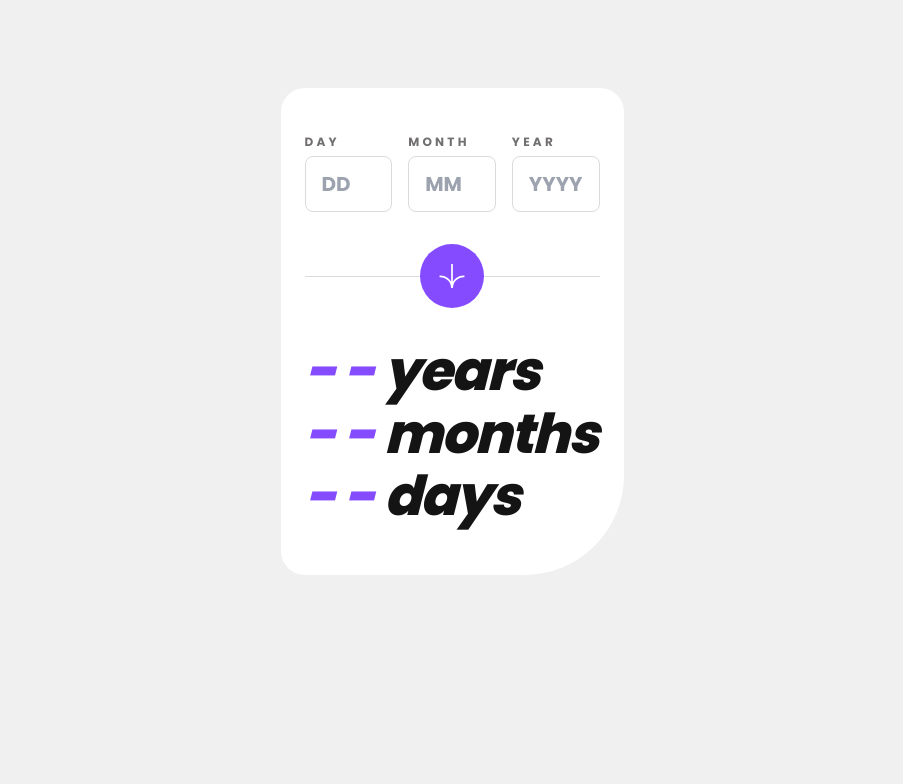
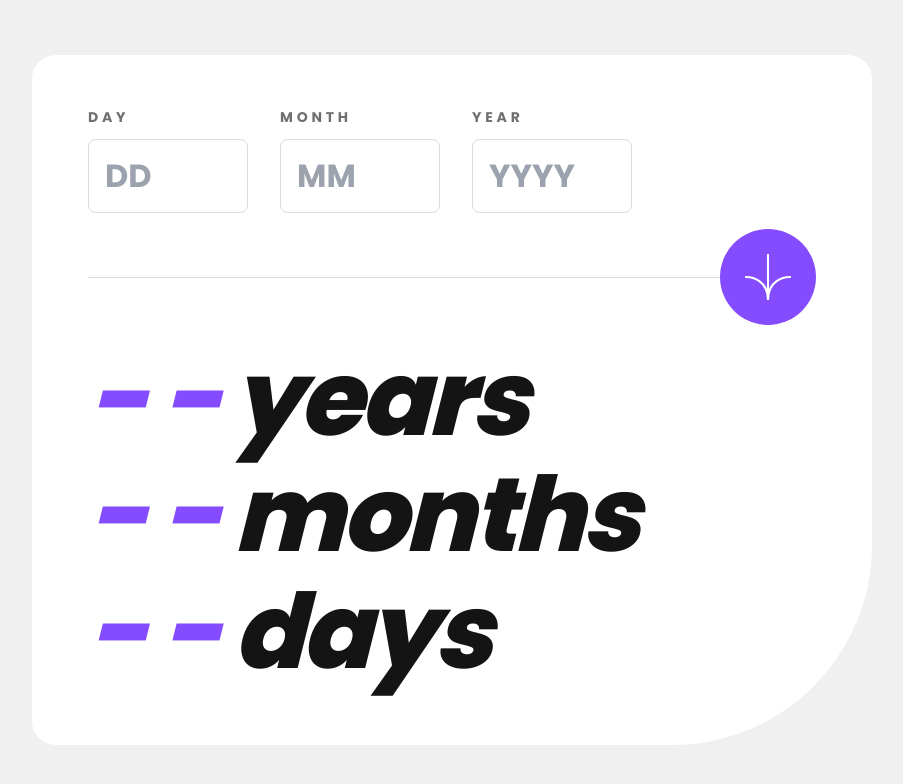
Before and after one commit to 3lectrologos/FM-age-calculator-app, a Next.js app: page / in a window 1280 px wide. Shown: the top 784 px of the page, without its empty margins (188-1091 px from the left). Built offline with nearby package versions, Linux system fonts and the light colour scheme.

Commit message:
Add desktop layout

```diff
--- a/app/page.tsx
+++ b/app/page.tsx
@@ -94,28 +94,28 @@ function DateInput({ callback }: { callback: (age: {years: string, months: strin
   }, [errors, callback])
 
   return (
-    <form className={`flex flex-col items-center gap-y-16`} onSubmit={handleSubmit(submitHandler)}>
-      <div className={`flex flex-row gap-x-4`}>
+    <form className={`flex flex-col items-center gap-y-16 lg:items-start`} onSubmit={handleSubmit(submitHandler)}>
+      <div className={`flex flex-row gap-x-4 lg:gap-x-8`}>
         {names.map((name, index) => (
-          <div className={`flex flex-col w-full`}
+          <div className={`flex flex-col w-full gap-y-2 lg:gap-y-4`}
                key={index}>
-            <label className={`uppercase text-[12px] leading-[12px] ${(errors[name]?.message || dateError()) ? 'text-lightred' : 'text-smokeygray'} tracking-[0.27em] font-semibold mb-2`}
+            <label className={`uppercase text-[12px] leading-[12px] ${(errors[name]?.message || dateError()) ? 'text-lightred' : 'text-smokeygray'} tracking-[0.27em] font-semibold lg:text-[14px]`}
                    htmlFor={name}>
               {name}
             </label>
-            <input className={`border ${(errors[name]?.message || dateError()) ? 'border-lightred' : 'border-lightgray'} w-full rounded-lg text-offblack text-[20px] font-bold px-4 py-3 focus:border-purple focus:outline-none`}
+            <input className={`border ${(errors[name]?.message || dateError()) ? 'border-lightred' : 'border-lightgray'} w-full rounded-lg text-offblack text-[20px] font-bold px-4 py-3 focus:border-purple focus:outline-none lg:text-[32px] lg:w-40`}
                    id={name} type='text' maxLength={maxLengths[index]} placeholder={placeholders[index]}
                    {...register(name, {
                      //onBlur: () => trigger()
                    })}
             />
             {errors[name]?.message &&
-              <span className={`text-lightred text-[8px] leading-[9px] tracking-tight italic mt-2`}>
+              <span className={`text-lightred text-[8px] leading-[8px] tracking-tight italic lg:text-[14px] lg:leading-[14px]`}>
                 {(errors[name]?.message ?? '').toString()}
               </span>
             }
             {name === 'day' && dateError() &&
-              <span className={`text-lightred text-[8px] leading-[9px] tracking-tight italic mt-2`}>
+              <span className={`text-lightred text-[8px] leading-[8px] tracking-tight italic lg:text-[14px] lg:leading-[14px]`}>
                 {(dateError() ?? '').toString()}
               </span>
             }
@@ -123,9 +123,9 @@ function DateInput({ callback }: { callback: (age: {years: string, months: strin
         ))}
       </div>
       <div className={`relative w-full border-b border-lightgray`}>
-        <button className={`absolute top-0 left-[50%] transform -translate-x-1/2 -translate-y-1/2 w-16 h-16 flex justify-center items-center rounded-full bg-purple text-white`}
+        <button className={`absolute top-0 right-[50%] transform -translate-x-1/2 -translate-y-1/2 w-16 h-16 p-5 flex justify-center items-center rounded-full transition bg-purple text-white lg:w-24 lg:h-24 lg:p-6 lg:right-0 lg:translate-x-0 lg:transition lg:hover:bg-offblack`}
                 type='submit'>
-          <DownArrow className={`w-[26px] stroke-[3px]`} />
+          <DownArrow className={`stroke-[2px]`} />
         </button>
       </div>
     </form>
@@ -134,8 +134,8 @@ function DateInput({ callback }: { callback: (age: {years: string, months: strin
 
 function NumberDisplay({ number, label }: { number: string, label: string }) {
   return (
-    <div className={`flex flex-row text-offblack text-[55px] leading-[110%] font-extrabold italic tracking-[-0.03em]`}>
-      <span className={`text-purple mr-2.5`}>
+    <div className={`flex flex-row text-offblack text-[55px] leading-[110%] font-extrabold italic tracking-[-0.03em] lg:text-[104px]`}>
+      <span className={`text-purple mr-2.5 lg:mr-3.5`}>
         {number === '' ? '- -' : number}
       </span>
       {label}
@@ -158,9 +158,9 @@ export default function Home() {
   const [months, setMonths] = useState('')
   const [days, setDays] = useState('')
   return (
-    <div className={`flex flex-col bg-offwhite items-center min-h-screen min-w-fit`}>
-      <div className={`flex flex-col justify-center items-center py-[88px] px-4`}>
-        <div className={`flex flex-col gap-y-16 w-[343px] bg-white rounded-t-3xl rounded-bl-3xl rounded-br-[100px] px-6 py-12`}>
+    <div className={`flex flex-col bg-offwhite items-center min-h-screen min-w-fit lg:justify-center`}>
+      <div className={`flex flex-col justify-center items-center py-[88px] px-4 lg:py-0`}>
+        <div className={`flex flex-col gap-y-16 w-[343px] bg-white rounded-t-3xl rounded-bl-3xl rounded-br-[100px] px-6 py-12 lg:w-[840px] lg:p-14 lg:rounded-br-[200px]`}>
           <DateInput callback={({ years, months, days }) => {
             setYears(years)
             setMonths(months)
```
